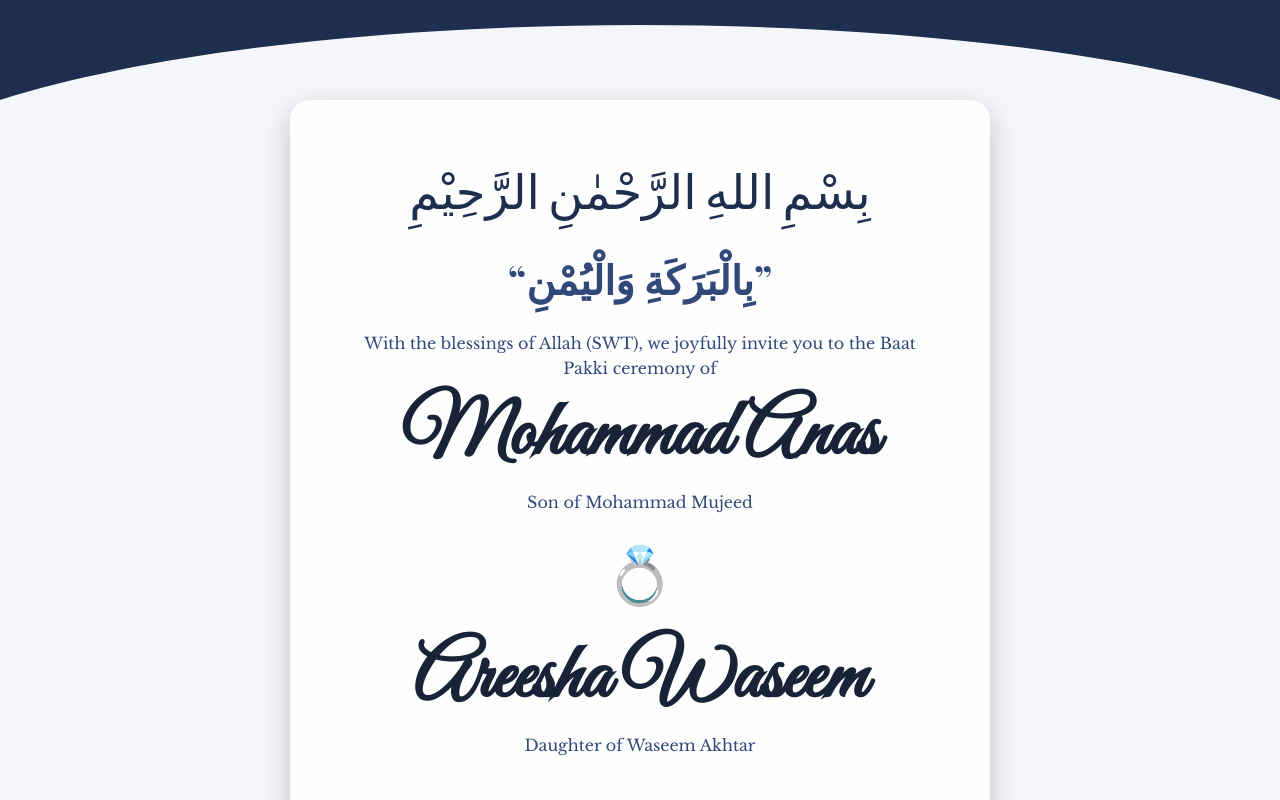
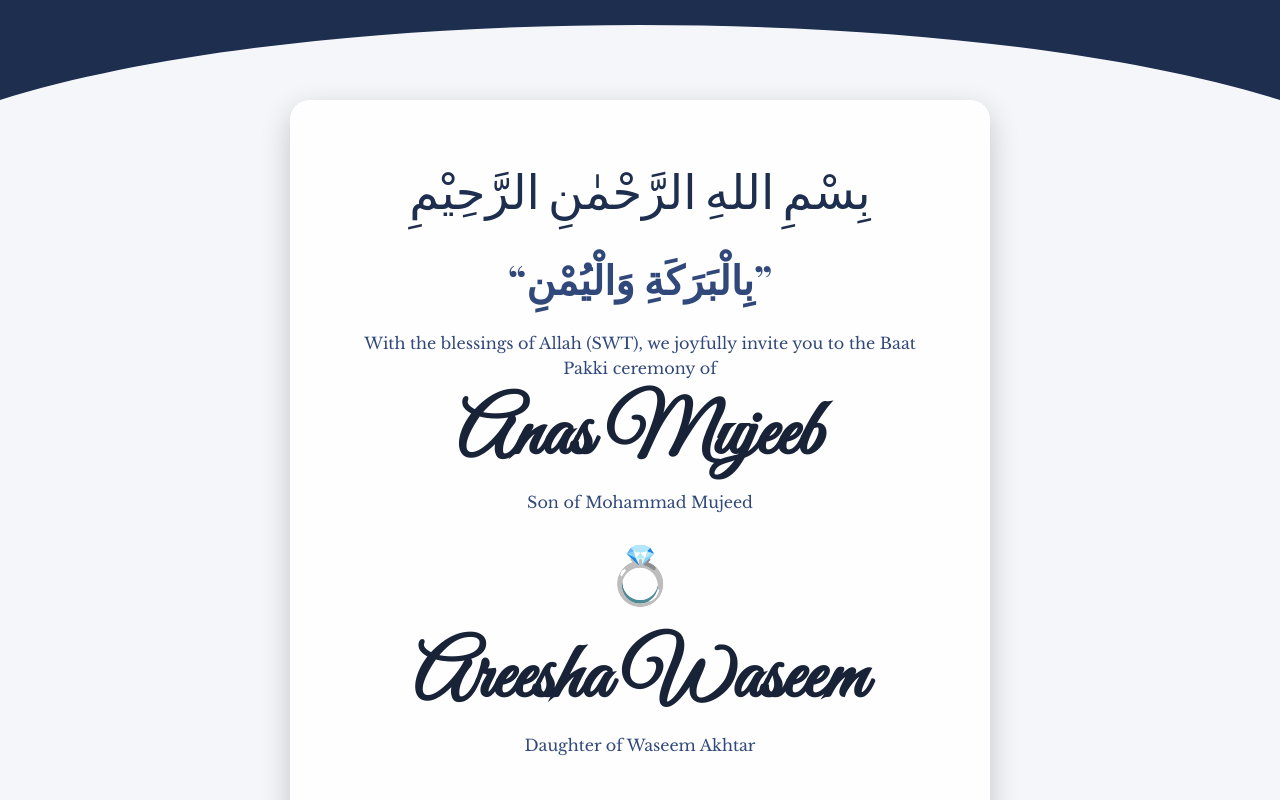
Before and after one commit to maryam-amir-2/areesha-baat-pakki, a plain HTML site: page index.html in a window 1280 px wide. Shown: the top 800 px of the page. Drawn offline with nearby package versions, Linux system fonts and the light colour scheme; a web font is replaced by a local one.

Commit message:
Update index.html

```diff
--- a/index.html
+++ b/index.html
@@ -417,7 +417,7 @@
             <div class="verse">“بِالْبَرَكَةِ وَالْيُمْنِ”</div>
             <p>With the blessings of Allah (SWT), we joyfully invite you to the Baat Pakki ceremony of</p>
             <div class="names">
-                <h2>Mohammad Anas</h2>
+                <h2>Anas Mujeeb</h2>
                 <p>Son of Mohammad Mujeed</p>
                 <div class="divider">💍</div>
                 <h2> Areesha Waseem</h2>
```
